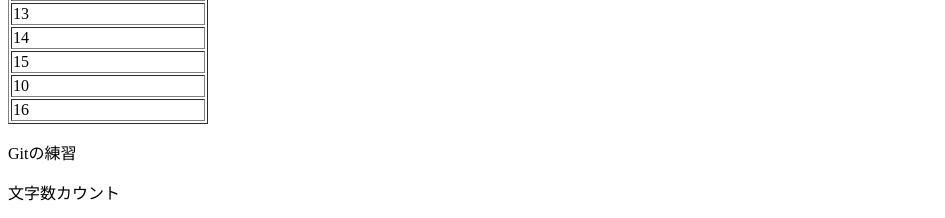
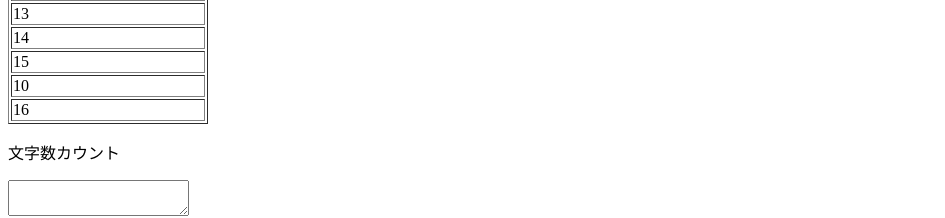
Before and after one commit to shinyaluxe/shared, a plain HTML site: page jQuery/index.html in a window 1280 px wide. Shown: the part 2858-3076 px from the top of the page, without its empty margins (0-945 px from the left). Drawn offline with Linux system fonts and the light colour scheme.

Commit message:
Revert "added 1 sentence"
This reverts commit 2d40968d1a6b0388ba1069932017d600bb2438f8.

```diff
--- a/jQuery/index.html
+++ b/jQuery/index.html
@@ -117,7 +117,6 @@
   </tbody>
 </table>
 
-<p>Gitの練習</p>
 
 <p>文字数カウント</p>
 <textarea id="memo"></textarea>
```
